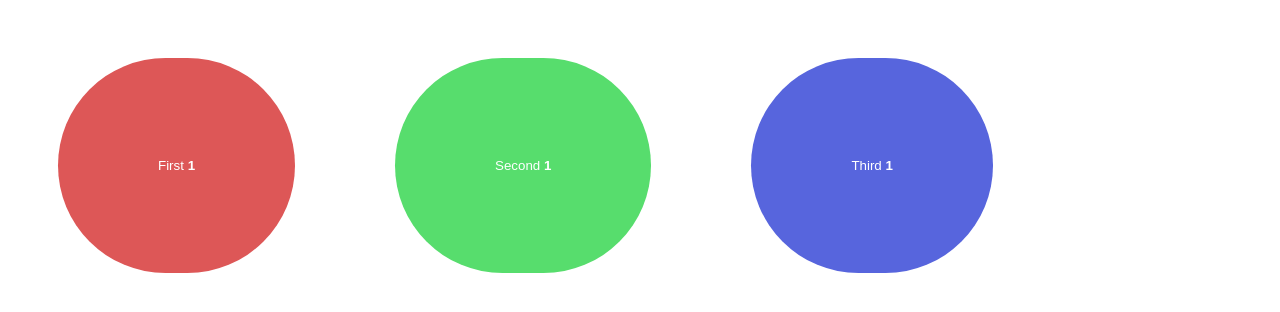
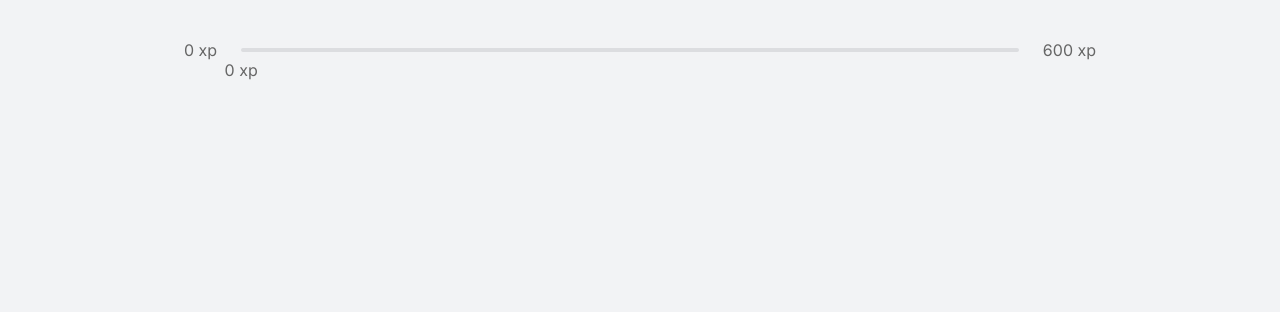
Before and after one commit to GabrielEidler/move-it-template, a React (Create React App) app: page / in a window 1280 px wide. Shown: the top 312 px of the page. Built offline with nearby package versions, Linux system fonts and the light colour scheme.

Commit message:
added experience-bar

```diff
--- a/public/index.html
+++ b/public/index.html
@@ -3,6 +3,9 @@
   <head>
     <meta charset="utf-8" />
     <meta name="viewport" content="width=device-width, initial-scale=1" />
+
+    <link rel="preconnect" href="https://fonts.gstatic.com">
+    <link href="https://fonts.googleapis.com/css2?family=Inter:wght@400;500;600&family=Rajdhani:wght@600&display=swap" rel="stylesheet">
 
     <title>React App</title>
   </head>
--- a/src/App.tsx
+++ b/src/App.tsx
@@ -1,13 +1,13 @@
 import React from 'react';
-import {Button} from './components/Buttons'
+import { ExperienceBar } from './components/ExperienceBar'
+
+import './styles/global.css'
 
 function App() {
   return (
-    <>
-      <Button color="#dd5757"> First </Button>
-      <Button color="#57dd6d"> Second </Button>
-      <Button color="#5765dd"> Third </Button>
-    </>
+    <div className="container">
+      <ExperienceBar/>
+    </div>
   );
 }
 
--- a/src/components/Buttons.tsx
+++ /dev/null
@@ -1,34 +0,0 @@
-import { useState } from 'react'
-interface ButtonProps {
-    color: string;
-    children:string;
-}
-
-//props has type: button
-export function Button(props:ButtonProps) {
-    // const  and function
-    const [counter, setCounter] = useState(1)
-
-    const increment = () => {
-        setCounter(counter + 1)
-    }
-
-
-    return(
-        <button
-            onClick={() => {increment() } }
-            type="button"
-            style={
-                {
-                    backgroundColor: props.color,
-                    color: 'white',
-                    padding: '100px',
-                    borderRadius: '150px',
-                    border: 'none',
-                    margin:  '50px'
-                }
-                } >
-                {props.children} <strong >{counter}</strong>
-                </button>
-    )
-}
--- /dev/null
+++ b/src/components/ExperienceBar.tsx
@@ -0,0 +1,25 @@
+import { useState } from 'react'
+
+
+export function ExperienceBar() {
+    const [progress, setProgress] = useState(0)
+    let progressString = `${progress}%`
+
+    const levelUp = () => {
+        setProgress(progress + 10)
+    }
+
+    return(
+        <header className="experience-bar" onClick={ () =>{levelUp()}}>
+            <span>0 xp</span>
+            <div>
+                <div style={{width: progressString}} />
+
+                <span className="current-experience" style={{left: progressString}}>
+                    {progress} xp
+                </span>
+            </div>
+            <span>600 xp</span>
+        </header>
+    );
+}
--- /dev/null
+++ b/src/styles/global.css
@@ -0,0 +1,90 @@
+* {
+    margin: 0;
+    padding: 0;
+    box-sizing: border-box;
+}
+
+:root {
+    --white:#fff;
+    --background: #f2f3f5;
+    --gray-line:#dcdde0;
+    --text: #666;
+    --text-highlight: #b3b9ff;
+    --title: #2e384d;
+    --red: #e83f5b;
+    --green: #4cd62b;
+    --blue: #5965e0;
+    --blue-dark: #4953b8;
+    --blue-twitter: #2aa9e0;
+}
+
+@media(max-width: 1080px){
+    html{
+        font-size: 93.75%;
+    }
+}
+
+@media(max-width:720px){
+    html{
+        font-size: 87.5%;
+    }
+}
+
+body {
+    background-color:var(--background);
+    color: var(--text);
+}
+
+body, input, textarea, button{
+    font: 400 1rem "Inter", sans-serif;
+    font-family: 'Inter', sans-serif;
+}
+
+button {
+    cursor: pointer
+}
+
+a {
+    text-decoration: none;
+    color: inherit;
+}
+
+.container{
+    height: 100vh;
+    max-width: 992px;
+    margin: 0 auto;
+    padding: 2.5rem 2.5rem;
+    display: flex;
+    flex-direction: column;
+}
+
+.experience-bar{
+    display: flex;
+    align-items: center;
+}
+
+.experience-bar span{
+    font-size: 1rem;
+}
+
+.experience-bar > div{
+    flex: 1; /* occupy  maximum container width */
+    height: 4px;
+    border-radius: 4px;
+    background: var(--gray-line);
+    margin: 0 1.5rem; /* top/bottom left/right */
+    position: relative;
+}
+
+.experience-bar > div > div{
+    height: inherit;
+    border-radius: inherit;
+    background: var(--green);
+    max-width: 100%;
+}
+
+span.current-experience{
+     position: absolute;
+     top: 12px;
+     transform: translateX(-50%);
+}
```
Also changed, not shown: 1 other file (tests, documents, lock files or other folders).
